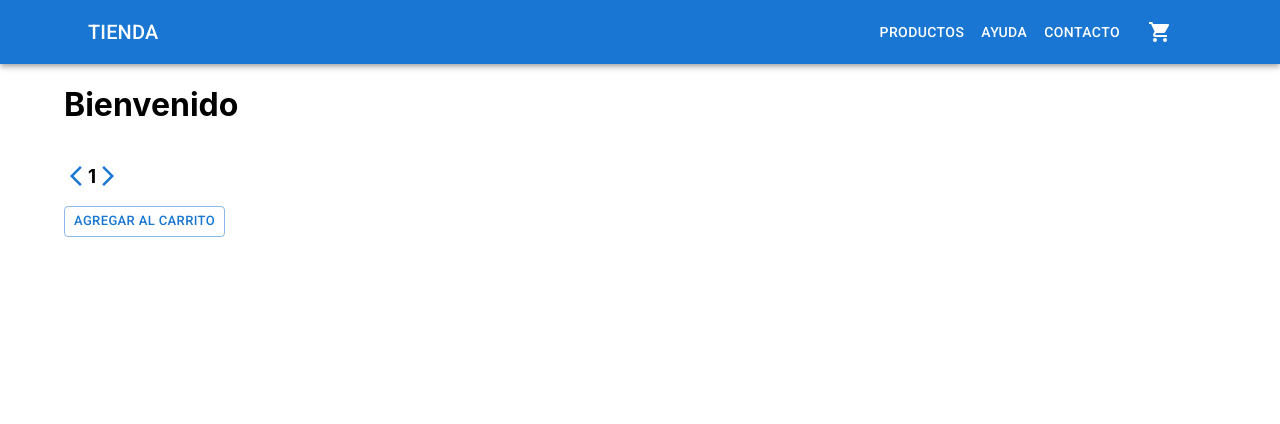
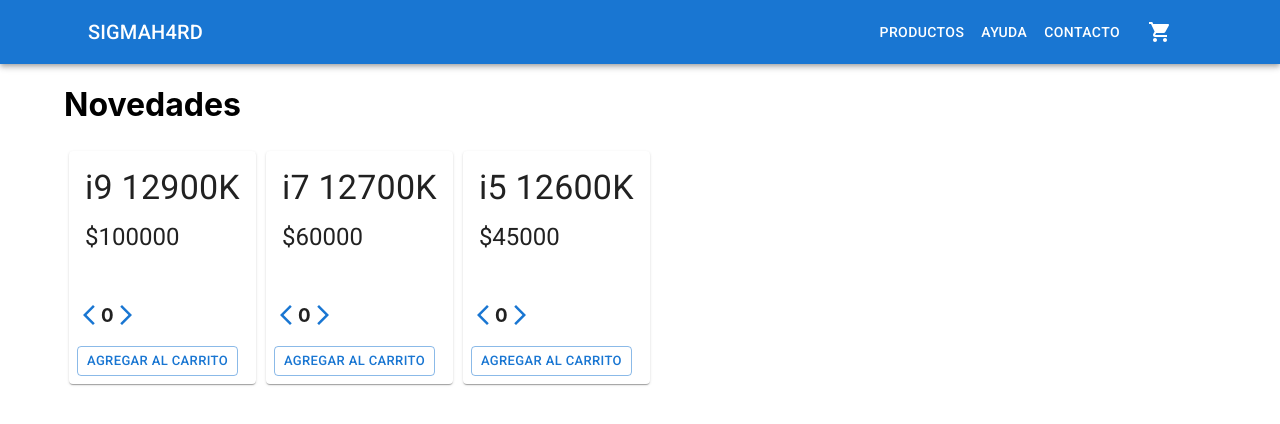
Before and after one commit to facundocrz/RJ24405, a React (Create React App) app: page /item/1 in a window 1280 px wide. Shown: the top 424 px of the page. Built offline with nearby package versions, Linux system fonts and the light colour scheme.

Commit message:
productos y lista de productos

```diff
--- a/src/App.js
+++ b/src/App.js
@@ -1,12 +1,12 @@
 import './App.css';
 import NavBar from './components/NavBar';
-import ItemListCointainer from './components/ItemListCointainer';
+import ItemListContainer from './components/ItemListContainer';
 
 function App() {
   return (
     <>
     <NavBar />
-    <ItemListCointainer greeting = "Bienvenido" />
+    <ItemListContainer greeting = "Novedades" />
     </>
   );
 }
--- /dev/null
+++ b/src/components/Item.jsx
@@ -0,0 +1,30 @@
+import React from "react";
+import ItemCount from "./ItemCount";
+import { Card, CardActions, CardContent, CardMedia, Typography } from "@mui/material";
+
+export default function Item({product}) {
+
+    return (
+        <>
+            <Card sx={{ maxWidth: 345 }}>
+                {/* <CardMedia
+                    component="img"
+                    height=""
+                    image=""
+                    alt=" "
+                /> */}
+                <CardContent>
+                    <Typography gutterBottom variant="h4" component="div">
+                        {product.name}
+                    </Typography>
+                    <Typography gutterBottom variant="h5" component="div">
+                        {"$" + product.price}
+                    </Typography>
+                </CardContent>
+                <CardActions>
+                    <ItemCount product={product} initial={0}/>
+                </CardActions>
+            </Card>
+        </>
+    )
+}
--- a/src/components/ItemCount.jsx
+++ b/src/components/ItemCount.jsx
@@ -1,22 +1,28 @@
-import React, {useState} from "react";
-import {Box} from '@mui/material/'
-import {ArrowForwardIos,ArrowBackIosNew} from '@mui/icons-material'
-import { Button } from '@mui/material'
+import React, { useState } from "react";
+import { Box } from '@mui/material/'
+import { ArrowForwardIos, ArrowBackIosNew } from '@mui/icons-material'
+import { Button} from '@mui/material'
 
 
-export default function ItemCount({stock, initial}){
-
+export default function ItemCount({ product, initial }) {
 
     const [count, setCount] = useState(initial);
+
+    const onAdd = () => {
+        alert(product.name+" se agrego al carrito");
+        product.stock = product.stock - count;
+        setCount(0);
+    }
+
     return (
         <>
-            <Box container sx={{display:'flex', flexDirection:'column', alignItems:'flex-start'}}>
-                <Box maxWidth="lg" sx={{display:'flex', flexDirection:'row', alignItems: 'center'}}>
-                    <ArrowBackIosNew color="primary" sx={{ whiteSpace: 'normal' }} onClick={()=>{if (count > 1) setCount(count-1)}}/>
+            <Box container sx={{ display: 'flex', flexDirection: 'column', alignItems: 'flex-start' }}>
+                <Box maxWidth="lg" sx={{ display: 'flex', flexDirection: 'row', alignItems: 'center' }}>
+                    <ArrowBackIosNew color="primary" sx={{ whiteSpace: 'normal' }} onClick={() => { if (count > 0) setCount(count - 1) }} />
                     <h3>{count}</h3>
-                    <ArrowForwardIos color="primary" onClick={()=>{if (count < stock) setCount(count+1)}}/>
+                    <ArrowForwardIos color="primary" onClick={() => { if (count < product.stock) setCount(count + 1) }} />
                 </Box>
-                <Button variant="outlined" color="primary" size="small">
+                <Button variant="outlined" color="primary" size="small" onClick={onAdd} >
                     Agregar al carrito
                 </Button>
             </Box>
--- /dev/null
+++ b/src/components/ItemList.jsx
@@ -0,0 +1,43 @@
+import React, { useEffect, useState } from "react";
+import Item from "./Item";
+import { Box } from '@mui/material/'
+
+export default function ItemList() {
+
+    const [products, setProducts] = useState([]);
+
+    useEffect(() => {
+        const promiseProd = new Promise((resolve, reject) => {
+            setTimeout(() => {
+                resolve([{ name: 'i9 12900K', price: 100000, stock: 10 },
+                { name: 'i7 12700K', price: 60000, stock: 20 },
+                { name: 'i5 12600K', price: 45000, stock: 30 }])
+            }, 4000)
+        })
+
+        promiseProd
+            .then((res) => {
+                setProducts(res)
+            })
+            .catch((err) => {
+                console.log(err)
+            })
+
+    }, [])
+
+    return (
+        <>
+            <Box sx={{display:'flex', flexDirection:'row', alignItems: 'center'}}>
+                {products.map(item => {
+                    return (
+                        <>
+                            <div style={{margin: '5px'}}>
+                            <Item product={item}/>
+                            </div>
+                        </>
+                    )
+                })}
+            </Box>
+        </>
+    )
+}
--- a/src/components/ItemListCointainer.jsx
+++ b/src/components/ItemListContainer.jsx
@@ -1,13 +1,13 @@
 import React from "react";
+import ItemList from "./ItemList";
 import Container from '@mui/material/Container'
-import ItemCount from "./ItemCount";
 
-export default function ItemListCointainer({greeting}){
+export default function ItemListContainer({greeting}){
     return (
         <>
         <Container>
             <h1>{greeting}</h1>
-            <ItemCount stock={10} initial={1}/>
+            <ItemList/>
         </Container>
         </>
     )
--- a/src/components/NavBar.jsx
+++ b/src/components/NavBar.jsx
@@ -10,7 +10,7 @@ export default function NavBar() {
                     <Container maxWidth="lg">
                         <Toolbar>
                             <Typography variant="h6" component="div" sx={{flexGrow: 1}}>
-                                TIENDA
+                                SIGMAH4RD
                             </Typography>
                             <div>
                                 <Button variant="text" color="inherit">
```
